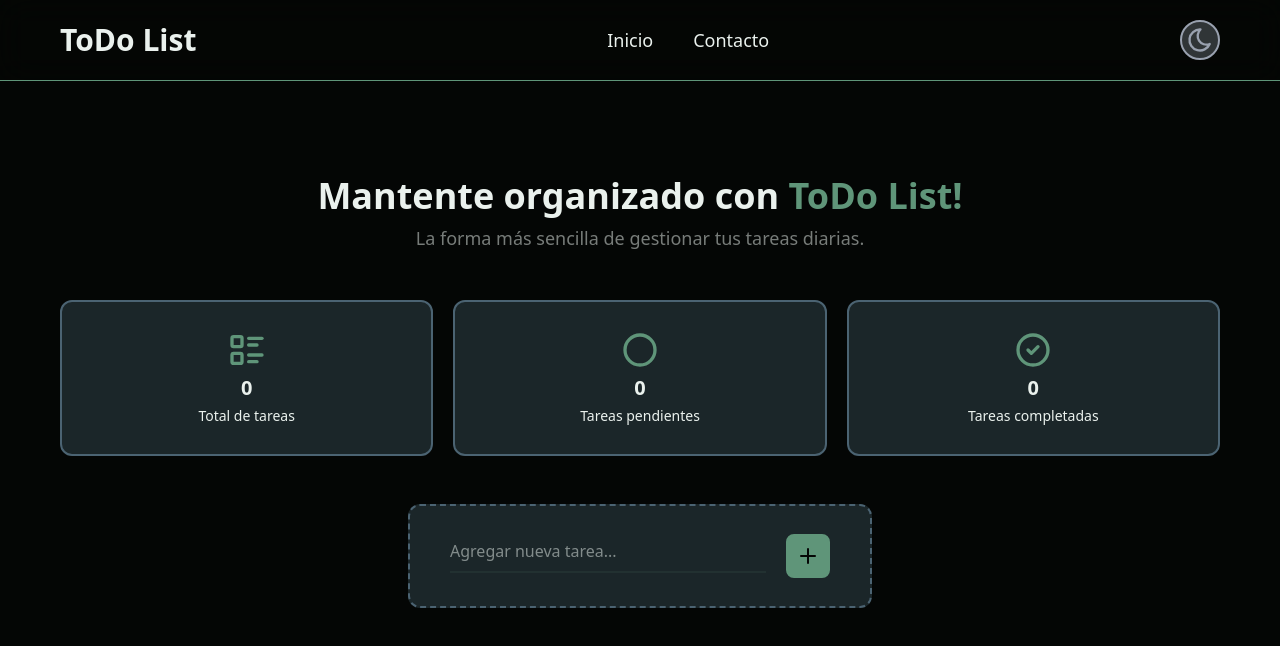
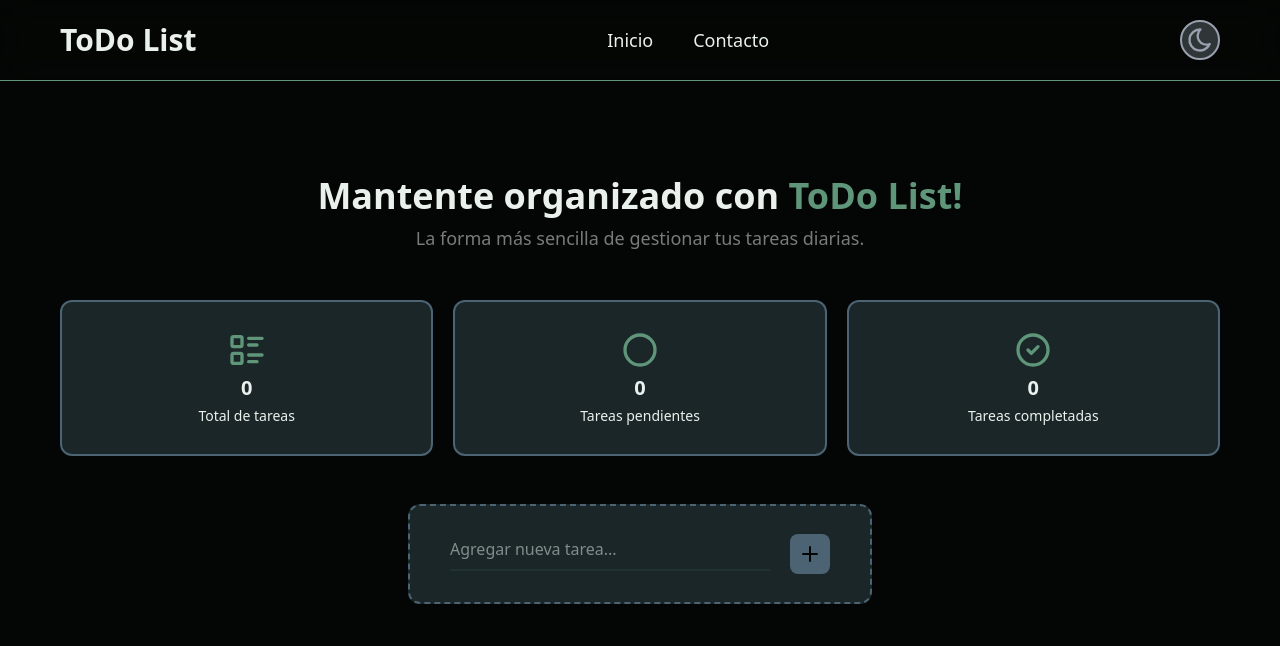
Before and after one commit to Over12/todo-list, a React (Vite) app: page / in a window 1280 px wide. Shown: the top 646 px of the page. Built offline with nearby package versions, Linux system fonts and the light colour scheme; what @midudev/tailwind-animations would draw is missing.

Commit message:
style: Agregar id al contenedor principal y ajustar el estilo del botón de agregar tarea

```diff
--- a/src/components/ui/Home.tsx
+++ b/src/components/ui/Home.tsx
@@ -19,13 +19,13 @@ export default function Home() {
   }
 
   return (
-    <main className='min-h-screen pt-24 pb-5 px-10 sm:pt-44 sm:px-15 flex flex-col items-center gap-1 sm:gap-2 bg-background text-text transition-colors'>
+    <main id='inicio' className='min-h-screen pt-24 pb-5 px-10 sm:pt-44 sm:px-15 flex flex-col items-center gap-1 sm:gap-2 transition-colors'>
       <h1 className='text-2xl sm:text-4xl text-center font-semibold animate-blurred-fade-in'>Mantente organizado con <span className='text-primary font-bold'>ToDo List!</span></h1>
       <p className='text-normal sm:text-lg text-center text-text/50 animate-blurred-fade-in'>La forma más sencilla de gestionar tus tareas diarias.</p>
       <Stats tasks={tasks} />
       <form onSubmit={handleAddTask} className='w-full sm:w-2/5 flex items-center gap-5 rounded-xl border-2 border-dashed border-accent bg-secondary/50 p-5 sm:px-10 sm:py-7 hover:border-primary transition-colors animate-blurred-fade-in'>
         <input type='text' name='task' placeholder='Agregar nueva tarea...' className='w-full pb-2 border-b-2 border-primary/10 bg-transparent focus:outline-none placeholder:text-text/50' />
-        <button type='submit' className='bg-primary border-2 border-primary p-2 rounded-lg cursor-pointer hover:bg-primary/50 transition-colors'>
+        <button type='submit' className='bg-accent p-2 rounded-lg cursor-pointer hover:bg-primary transition-colors'>
           <IconPlus className='text-background' />
         </button>
       </form>
```
